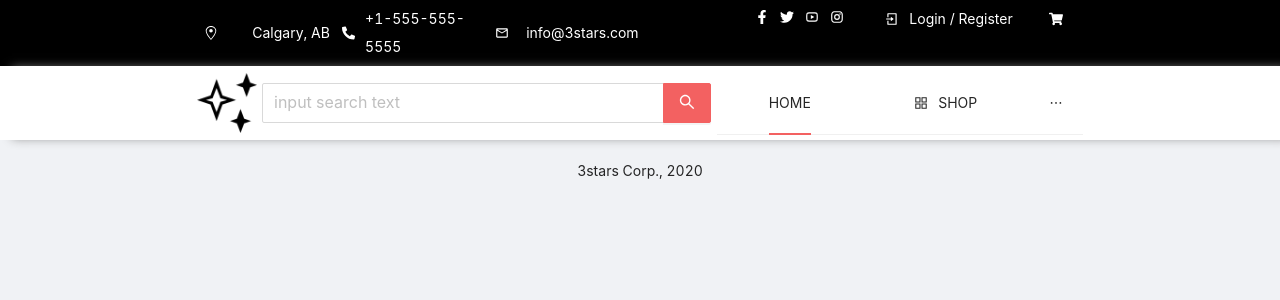
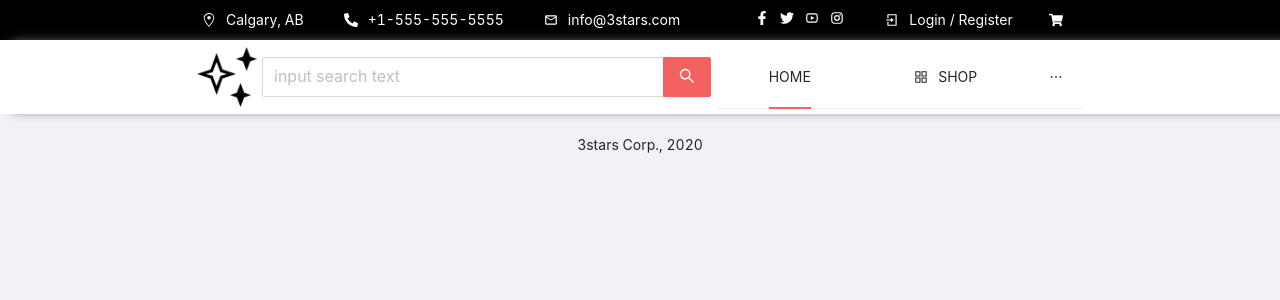
Before and after one commit to hanuz06/3stars-shopping-site, a React (Create React App) app: page /checkout in a window 1280 px wide. Shown: the top 300 px of the page. Built offline with nearby package versions, Linux system fonts and the light colour scheme.

Commit message:
refactor contact info styling in UpperNavBar

```diff
--- a/src/components/UpperNavbar/style.ts
+++ b/src/components/UpperNavbar/style.ts
@@ -13,6 +13,7 @@ export const useStyles = createUseStyles({
   container: {
     display: "flex",
     justifyContent: "space-between",
+    alignItems: "center",
     width: "70%",
     height: "100%",
     margin: "auto",
@@ -29,13 +30,18 @@ export const useStyles = createUseStyles({
   },
   contactInfo: {
     display: "flex",
-    justifyContent: "space-around",
+    justifyContent: "space-between",
     alignItems: "center",
-    minWidth: 150,
+    padding: {
+      left: 10,
+      right: 10,
+    },
+    marginRight: 20,
   },
   textStyle: {
     color: "white",
     marginLeft: 10,
+    whiteSpace: "nowrap",
   },
   topRight: {
     display: "flex",
@@ -62,7 +68,7 @@ export const useStyles = createUseStyles({
     maxWidth: 200,
   },
 
-  "@media (max-width: 1120px)": {
+  "@media (max-width: 1125px)": {
     container: {
       flex: { direction: "column" },
       alignItems: "center",
@@ -83,7 +89,7 @@ export const useStyles = createUseStyles({
       flex: { direction: "column" },
       width: "80%",
       alignItems: "center",
-      paddingRight:0
+      paddingRight: 0,
     },
     contactInfo: {
       justifyContent: "center",
```
